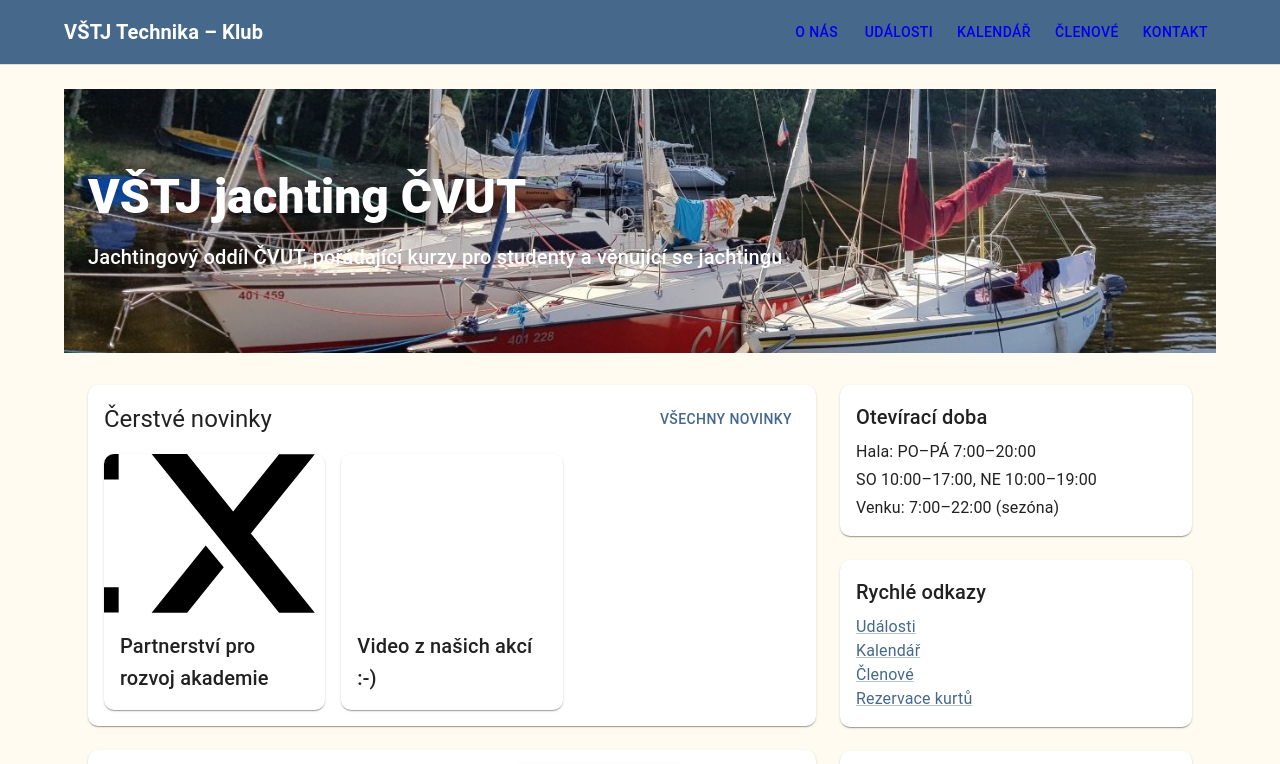
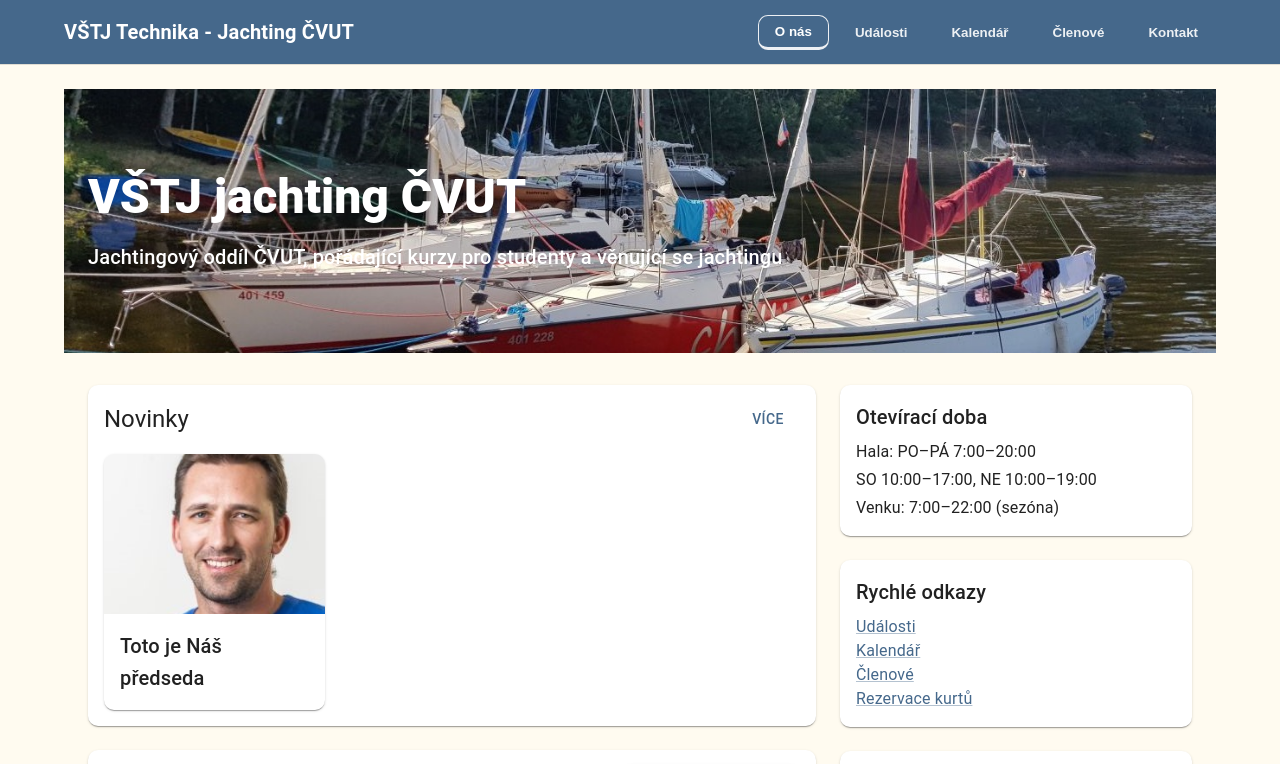
Before and after one commit to Marf97/vstj-technika-jachting-web, a Next.js app: page / in a window 1280 px wide. Shown: the top 764 px of the page. Built offline with nearby package versions, Linux system fonts and the light colour scheme; no server answers; the database is empty; some icons are missing; what @mui/material-nextjs would draw is missing.

Commit message:
Kosmetiks

```diff
--- a/src/app/page.tsx
+++ b/src/app/page.tsx
@@ -9,8 +9,7 @@
   // mock/DB data – můžeš nahradit vlastní tabulkou "news_posts"
   const eventsCount = await prisma.event.count()
   const news = [
-    { id: '1', title: 'Partnerství pro rozvoj akademie', img: '/next.svg' },
-    { id: '2', title: 'Video z našich akcí :-)', img: '/vercel.svg' },
+    { id: '1', title: 'Toto je Náš předseda', img: '/danik.jpg' },
   ]
 
   return (
@@ -24,8 +23,8 @@
             <Stack spacing={3}>
               <Paper sx={{ p: 2 }}>
                 <Stack direction="row" alignItems="center" justifyContent="space-between" sx={{ mb: 2 }}>
-                  <Typography variant="h5">Čerstvé novinky</Typography>
-                  <ButtonLink href="/news" variant="text">Všechny novinky</ButtonLink>
+                  <Typography variant="h5">Novinky</Typography>
+                  <ButtonLink href="/news" variant="text">více</ButtonLink>
                 </Stack>
                 <NewsList items={news} />
               </Paper>
@@ -33,10 +32,7 @@
               <Paper sx={{ p: 2 }}>
                 <Stack direction="row" alignItems="center" justifyContent="space-between">
                   <Typography variant="h5">Kalendář akcí</Typography>
-                  <Stack direction="row" spacing={1}>
                   <ButtonLink href="/calendar" variant="contained" color="secondary">Zobrazit kalendář</ButtonLink>
-                  <ButtonLink href="/api/ics/feed" variant="outlined">iCal feed</ButtonLink>
-                  </Stack>
                 </Stack>
                 <Typography variant="body2" sx={{ mt: 1 }}>
                   Nadcházejících akcí: {eventsCount}
@@ -45,7 +41,7 @@
 
               <Paper sx={{ p: 2 }}>
                 <Typography variant="h5" sx={{ mb: 1 }}>Náš tým</Typography>
-                <Typography variant="body2">Krátké představení trenérů / vedení klubu (může být prostý výpis, nebo karty).</Typography>
+                <Typography variant="body2">Daník, Rusáček, Kobík, Péťa Admirál a další banda lidí co se do toho nechali uvrtat</Typography>
               </Paper>
             </Stack>
           </Grid>
--- /dev/null
+++ b/src/components/NavLink.tsx
@@ -0,0 +1,33 @@
+// src/components/NavLink.tsx
+'use client'
+import Link from 'next/link'
+import { ButtonBase } from '@mui/material'
+import { usePathname } from 'next/navigation'
+
+export default function NavLink({
+  href, children,
+}: { href: string; children: React.ReactNode }) {
+  const pathname = usePathname()
+  const active = pathname === href || pathname.startsWith(href + '/')
+
+  return (
+    <Link href={href} style={{ textDecoration: 'none' }}>
+      <ButtonBase
+        disableRipple
+        sx={{
+          px: 2, py: 1,
+          borderRadius: 1,
+          color: 'primary.contrastText',
+          textTransform: 'none',
+          fontWeight: 600,
+          opacity: active ? 1 : 0.9,
+          border: active ? '1px solid rgba(255,255,255,0.9)' : '2px solid transparent',
+          borderBottom: active ? '3px solid rgba(255,255,255,0.9)' : '2px solid transparent',
+          '&:hover': { backgroundColor: 'rgba(255,255,255,0.12)', opacity: 1 },
+        }}
+      >
+        {children}
+      </ButtonBase>
+    </Link>
+  )
+}
--- a/src/components/SiteHeader.tsx
+++ b/src/components/SiteHeader.tsx
@@ -1,6 +1,6 @@
 'use client'
 import { Box, Container, Stack, Toolbar, Typography } from '@mui/material'
-import ButtonLink from '@/components/ButtonLink'
+import NavLink from '@/components/NavLink'
 
 export default function SiteHeader() {
   return (
@@ -11,14 +11,15 @@
         <Toolbar disableGutters>
           <Container sx={{ display: 'flex', alignItems: 'center' }}>
             <Typography variant="h6" sx={{ flexGrow: 1, fontWeight: 700 }}>
-              VŠTJ Technika – Klub
+              VŠTJ Technika - Jachting ČVUT
             </Typography>
+
             <Stack direction="row" spacing={1}>
-              <ButtonLink href="/" color="inherit">O&nbsp;nás</ButtonLink>
-              <ButtonLink href="/events" color="inherit">Události</ButtonLink>
-              <ButtonLink href="/calendar" color="inherit">Kalendář</ButtonLink>
-              <ButtonLink href="/members" color="inherit">Členové</ButtonLink>
-              <ButtonLink href="/contact" color="inherit">Kontakt</ButtonLink>
+              <NavLink href="/">O&nbsp;nás</NavLink>
+              <NavLink href="/events">Události</NavLink>
+              <NavLink href="/calendar">Kalendář</NavLink>
+              <NavLink href="/members">Členové</NavLink>
+              <NavLink href="/contact">Kontakt</NavLink>
             </Stack>
           </Container>
         </Toolbar>
```
Also changed, not shown: public/danik.jpg (added).
